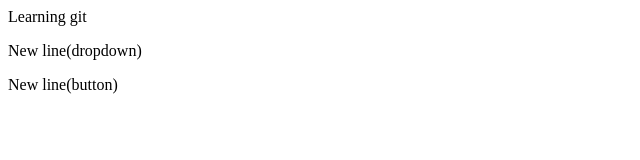
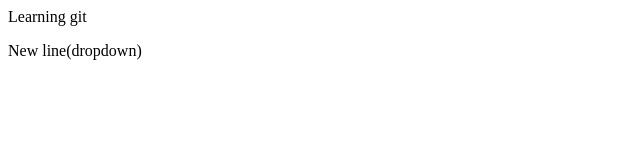
Before and after one commit to rumainaali/locrep, a plain HTML site: page index.html in a window 1280 px wide. Shown: the whole page, without its empty margins (0-640 px from the left). Drawn offline with Linux system fonts and the light colour scheme.

Commit message:
Modified the existing file

```diff
--- a/index.html
+++ b/index.html
@@ -1,3 +1,2 @@
 <p>Learning git</p>
 <p>New line(dropdown)</p>
-<p>New line(button)</p>
```
